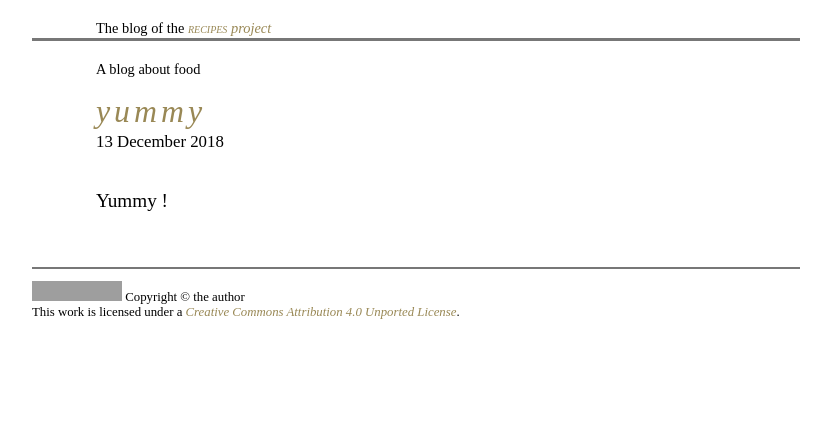
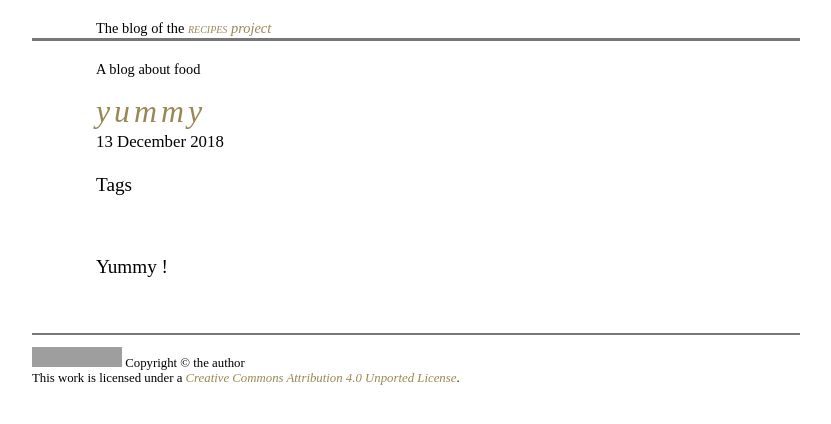
Before and after one commit to RickardHultgren/recipes, a Jekyll site: the page built from _posts/2018-12-13-yummy.md, in a window 1280 px wide. Shown: the top 424 px of the page, without its empty margins (232-1063 px from the left). Built offline with Jekyll 4.4.1, drawn with Linux system fonts in a browser that asks for light colours; some web fonts are replaced; grey boxes are pictures that could not be loaded.

Commit message:
Mr Hyde was here …

```diff
--- a/_layouts/post.html
+++ b/_layouts/post.html
@@ -12,6 +12,10 @@
 <p style="container">
   <a style="font-weight:normal;font-size:1.66em;letter-spacing:.125em;" href=" "/recipes{{page.url}}" >{{ page.title }}</a><br>
     <span style="font-size:.875em;margin-bottom:1em;align:left;">{{ page.date | date: "%-d %B %Y" }}</span><br><br>
+Tags<br>
+{% assign post = page %} {% include post_tags.html %}
+<br><br>
+
         {{ content }}
 
 {% include footer.html %}
```
